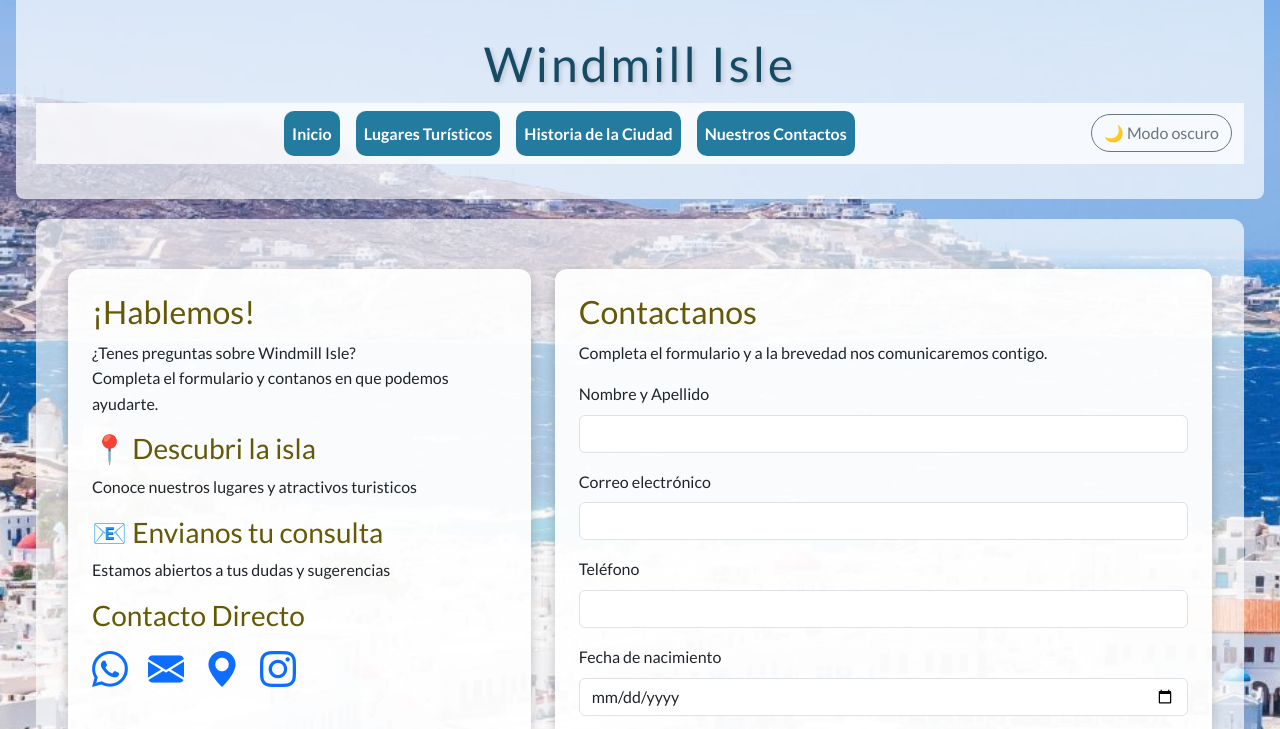
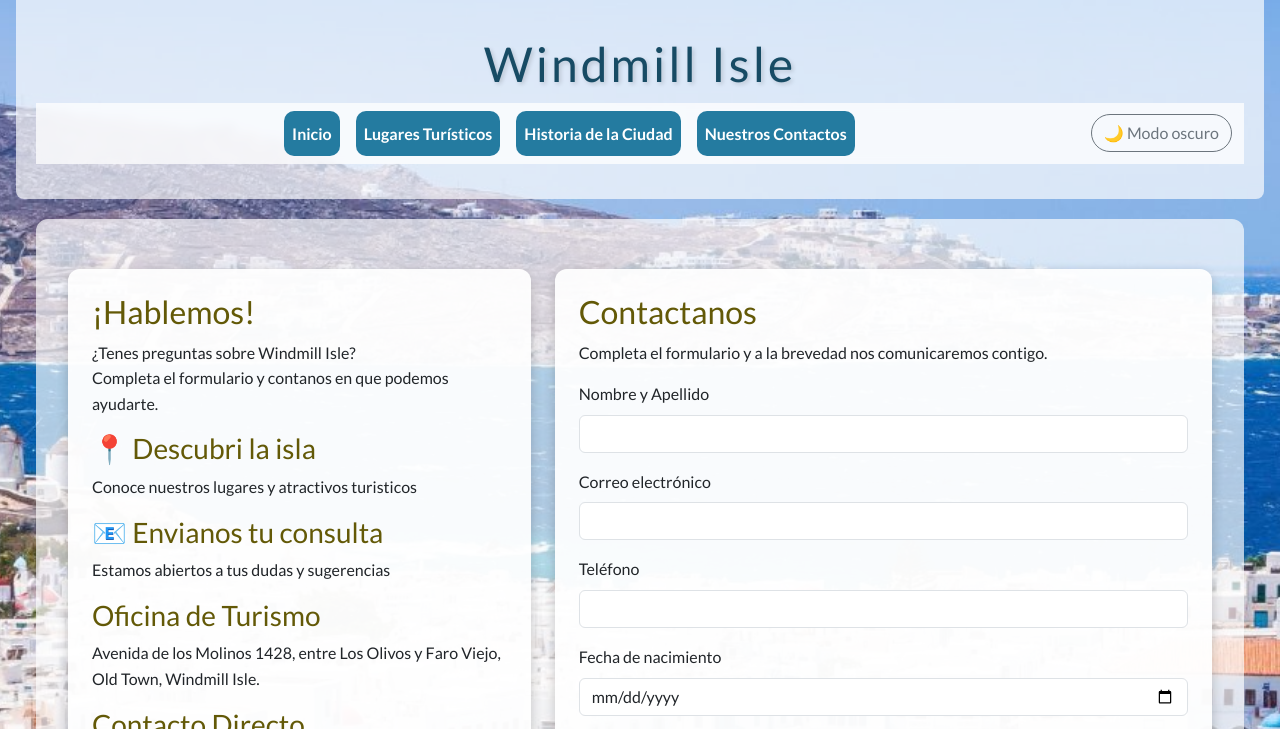
Before and after one commit to nievathiago/lp1-tg, a plain HTML site: page contacto.html in a window 1280 px wide. Shown: the top 729 px of the page. Drawn offline with nearby package versions, Linux system fonts and the light colour scheme.

Commit message:
Agrege la dirección de la Oficina de Turismo

```diff
--- a/contacto.html
+++ b/contacto.html
@@ -89,6 +89,14 @@
         <p>Estamos abiertos a tus dudas y sugerencias</p>
     </div>
 
+    <div class="contacto-dato">
+        <h3>Oficina de Turismo</h3>
+        <address>
+            Avenida de los Molinos 1428, entre Los Olivos y Faro Viejo,
+            Old Town, Windmill Isle.
+        </address>
+    </div>
+
     <div class="contacto-redes">
     <h3>Contacto Directo</h3>
     <address>
@@ -131,7 +139,7 @@
     <iframe
         src="https://www.google.com/maps/d/embed?mid=1T1ugBZn7v9sm3BOaDSsWANKzdVFZZxk&ehbc=2E312F"
         width="100%"
-        height="450"
+        height="200"
         style="border:0;"
         allowfullscreen=""
         loading="lazy">
```
